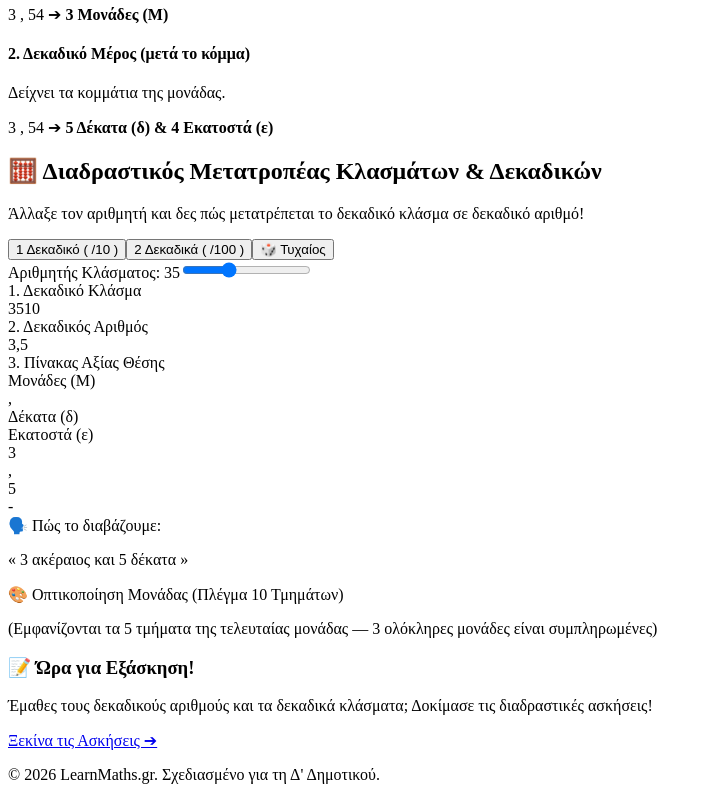
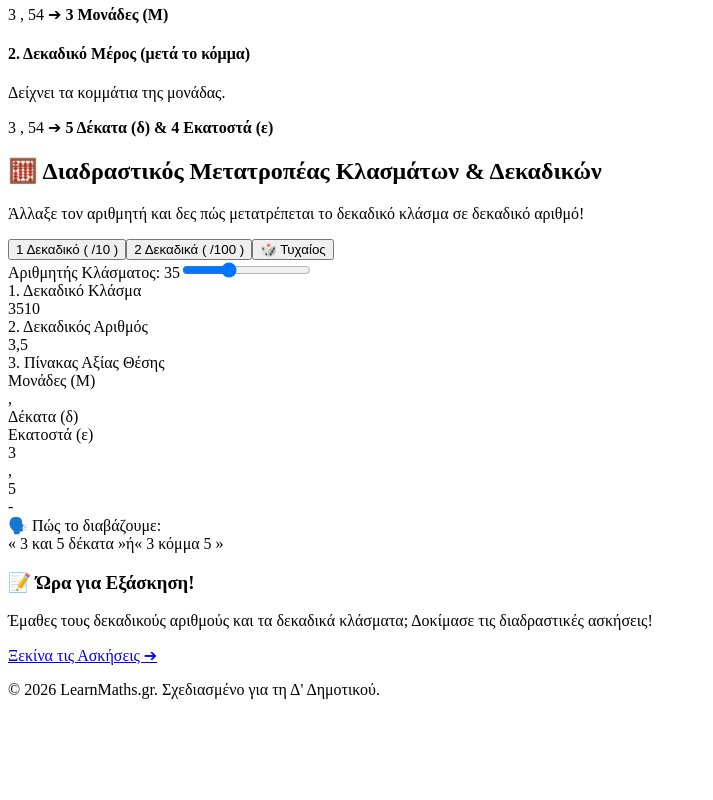
Before and after one commit to gkrimpas-lab/learn-maths-2026, a Next.js app: page /d-dimotikou/6-dekadikoi in a window 1280 px wide. Shown: the part 748-1548 px from the top of the page, without its empty margins (0-713 px from the left). After the commit the page ends 1463 px from the top, so only its background shows below. Built offline with nearby package versions, Linux system fonts and the light colour scheme.

Commit message:
Update 6-dekadikoi.js

```diff
--- a/pages/d-dimotikou/6-dekadikoi.js
+++ b/pages/d-dimotikou/6-dekadikoi.js
@@ -22,9 +22,19 @@ export default function DekadikoiTheoryPage() {
   const tenthsDigit = parseInt(decimalPartString[0] || '0', 10);
   const hundredthsDigit = mode === 'hundredths' ? parseInt(decimalPartString[1] || '0', 10) : 0;
 
-  // Υπολογισμός ενεργών κουτιών για το πλέγμα (Grid)
-  // Παίρνουμε το δεκαδικό μέρος ή το υπόλοιπο του 100/10 αν ο αριθμητής είναι μεγάλος
-  const visualFilledBoxes = mode === 'tenths' ? (numerator % 10) : (numerator % 100);
+  // Δημιουργία ολόγραφης ανάγνωσης (2 τρόποι)
+  const decimalPartName = mode === 'tenths' ? 'δέκατα' : 'εκατοστά';
+
+  // Τρόπος 1: "3 και 5 δέκατα" ή "6 δέκατα" (αν το ακέραιο μέρος είναι 0)
+  let way1 = '';
+  if (integerPart === 0) {
+    way1 = `${decimalPartString} ${decimalPartName}`;
+  } else {
+    way1 = `${integerPart} και ${decimalPartString} ${decimalPartName}`;
+  }
+
+  // Τρόπος 2: "3 κόμμα 5" ή "μηδέν κόμμα 6"
+  const way2 = `${integerPart === 0 ? 'μηδέν' : integerPart} κόμμα ${decimalPartString}`;
 
   const handleRandomize = () => {
     if (mode === 'tenths') {
@@ -304,59 +314,17 @@ export default function DekadikoiTheoryPage() {
 
             </div>
 
-            {/* ΟΛΟΓΡΑΦΗ ΕΞΗΓΗΣΗ */}
-            <div className="bg-emerald-50 p-5 rounded-2xl border border-emerald-200 text-center space-y-1">
-              <span className="text-xs font-black uppercase text-emerald-800">🗣️ Πώς το διαβάζουμε:</span>
-              <p className="text-base md:text-lg font-bold text-emerald-950">
-                « <span className="text-blue-700">{integerPart}</span> ακέραιος και <span className="text-purple-700">{decimalPartString}</span> {mode === 'tenths' ? 'δέκατα' : 'εκατοστά'} »
-              </p>
-            </div>
-
-            {/* ΟΠΤΙΚΟΠΟΙΗΣΗ ΜΟΝΑΔΑΣ (GRID 10 / GRID 100) */}
-            <div className="bg-slate-50 p-6 rounded-3xl border border-slate-200 space-y-3 text-center">
-              <span className="text-xs font-black uppercase tracking-wider text-slate-500 block">
-                🎨 Οπτικοποίηση Μονάδας (Πλέγμα {denominator} Τμημάτων)
-              </span>
-              <p className="text-xs text-gray-500">
-                {integerPart > 0 && `(Εμφανίζονται τα ${visualFilledBoxes} τμήματα της τελευταίας μονάδας — ${integerPart} ολόκληρες μονάδες είναι συμπληρωμένες)`}
-              </p>
-
-              <div className="max-w-xl mx-auto bg-white p-4 rounded-2xl border border-slate-200 shadow-inner">
-                {mode === 'tenths' ? (
-                  /* GRID 10 (1x10) */
-                  <div className="grid grid-cols-10 gap-1.5 h-16">
-                    {Array.from({ length: 10 }).map((_, idx) => {
-                      const isFilled = idx < (visualFilledBoxes === 0 && numerator > 0 ? 10 : visualFilledBoxes);
-                      return (
-                        <div
-                          key={idx}
-                          className={`rounded-lg border transition-all duration-300 ${
-                            isFilled
-                              ? 'bg-amber-500 border-amber-600 shadow-sm'
-                              : 'bg-slate-100 border-slate-200'
-                          }`}
-                        />
-                      );
-                    })}
-                  </div>
-                ) : (
-                  /* GRID 100 (10x10) - Όπως η Εικόνα 2 */
-                  <div className="grid grid-cols-10 gap-1 h-64">
-                    {Array.from({ length: 100 }).map((_, idx) => {
-                      const isFilled = idx < (visualFilledBoxes === 0 && numerator > 0 ? 100 : visualFilledBoxes);
-                      return (
-                        <div
-                          key={idx}
-                          className={`rounded-sm border transition-all duration-200 ${
-                            isFilled
-                              ? 'bg-amber-500 border-amber-600 shadow-xs'
-                              : 'bg-slate-50 border-slate-200'
-                          }`}
-                        />
-                      );
-                    })}
-                  </div>
-                )}
+            {/* ΟΛΟΓΡΑΦΗ ΕΞΗΓΗΣΗ (2 ΤΡΟΠΟΙ ΑΝΑΓΝΩΣΗΣ) */}
+            <div className="bg-emerald-50 p-6 rounded-2xl border border-emerald-200 text-center space-y-2">
+              <span className="text-xs font-black uppercase text-emerald-800 block">🗣️ Πώς το διαβάζουμε:</span>
+              <div className="flex flex-col md:flex-row justify-center items-center gap-3 text-base md:text-lg font-bold text-emerald-950">
+                <span className="bg-white px-4 py-2 rounded-xl border border-emerald-200 shadow-sm">
+                  « <span className="text-indigo-700">{way1}</span> »
+                </span>
+                <span className="text-xs font-black text-emerald-600 uppercase">ή</span>
+                <span className="bg-white px-4 py-2 rounded-xl border border-emerald-200 shadow-sm">
+                  « <span className="text-purple-700">{way2}</span> »
+                </span>
               </div>
             </div>
 
```
